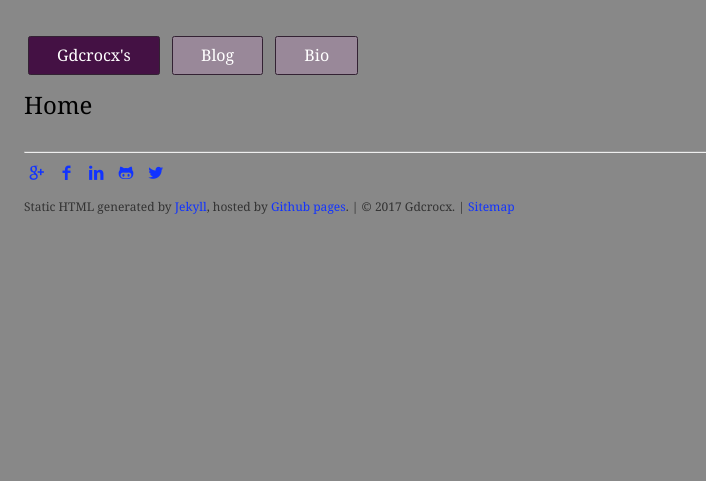
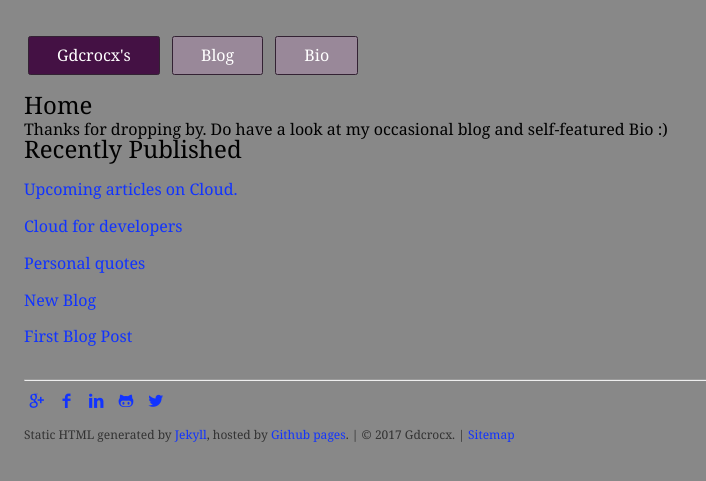
Before and after one commit to georgepiuschettupuzha/georgepiuschettupuzha.github.io, a Jekyll site: the page built from index.html, in a window 1280 px wide. Shown: the top 481 px of the page, without its empty margins (0-706 px from the left). Built offline with Jekyll 4.4.1, drawn with Linux system fonts in a browser that asks for light colours.

Commit message:
New homepage design

```diff
--- a/index.html
+++ b/index.html
@@ -7,3 +7,16 @@ changefreq: weekly
 ---
 
 <span class="page-header">Home</span>
+
+<article class="page-content">
+
+    Thanks for dropping by. Do have a look at my occasional blog and self-featured Bio :)
+
+</article>
+
+<div class="nav-col">
+    <span class="post-header">Recently Published</span>
+    {% for post in site.posts limit: 5%}
+        <p><a href="{{site.domainUrl}}{{site.baseUrl}}{{post.url}}">{{post.title}}</a></p>
+    {% endfor %}
+</div>
```
